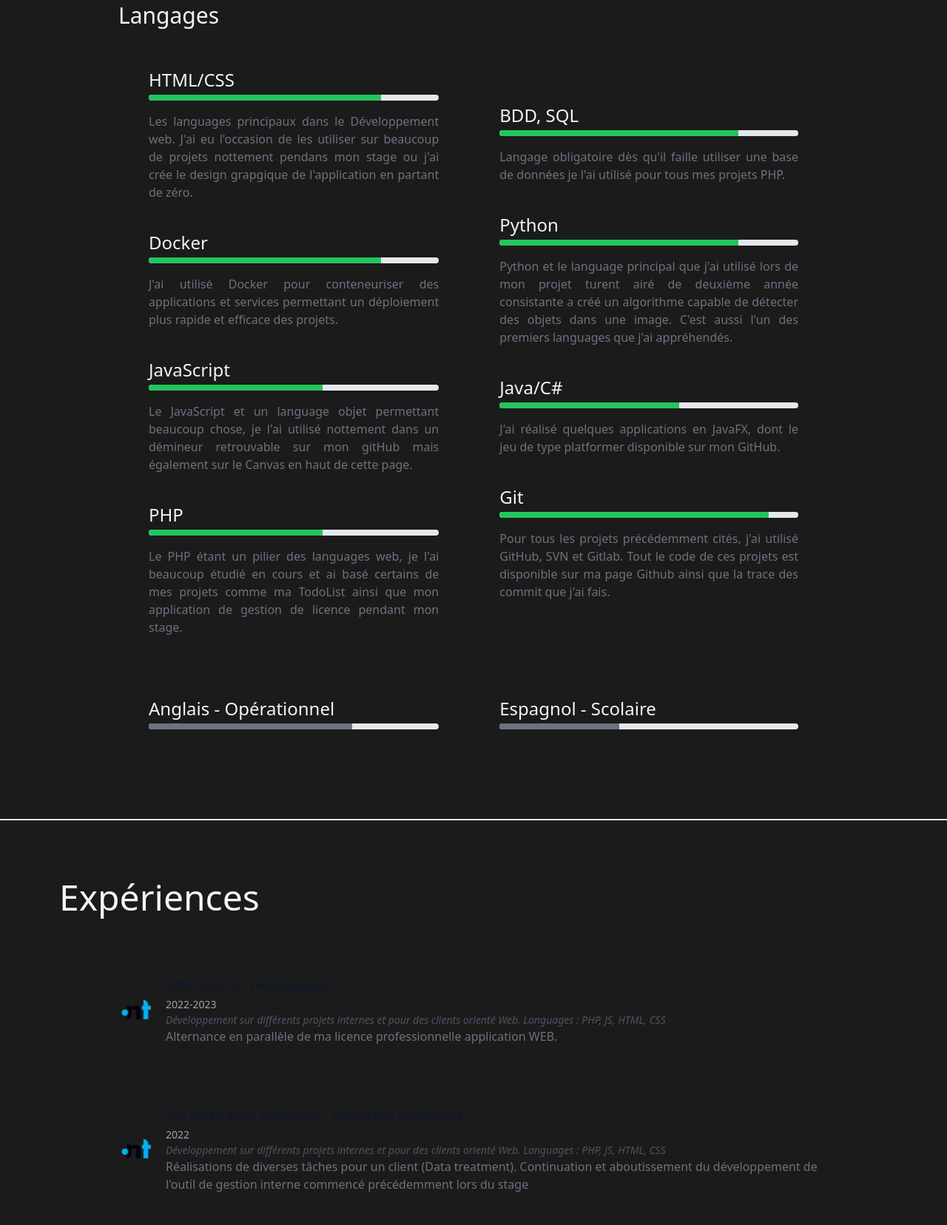
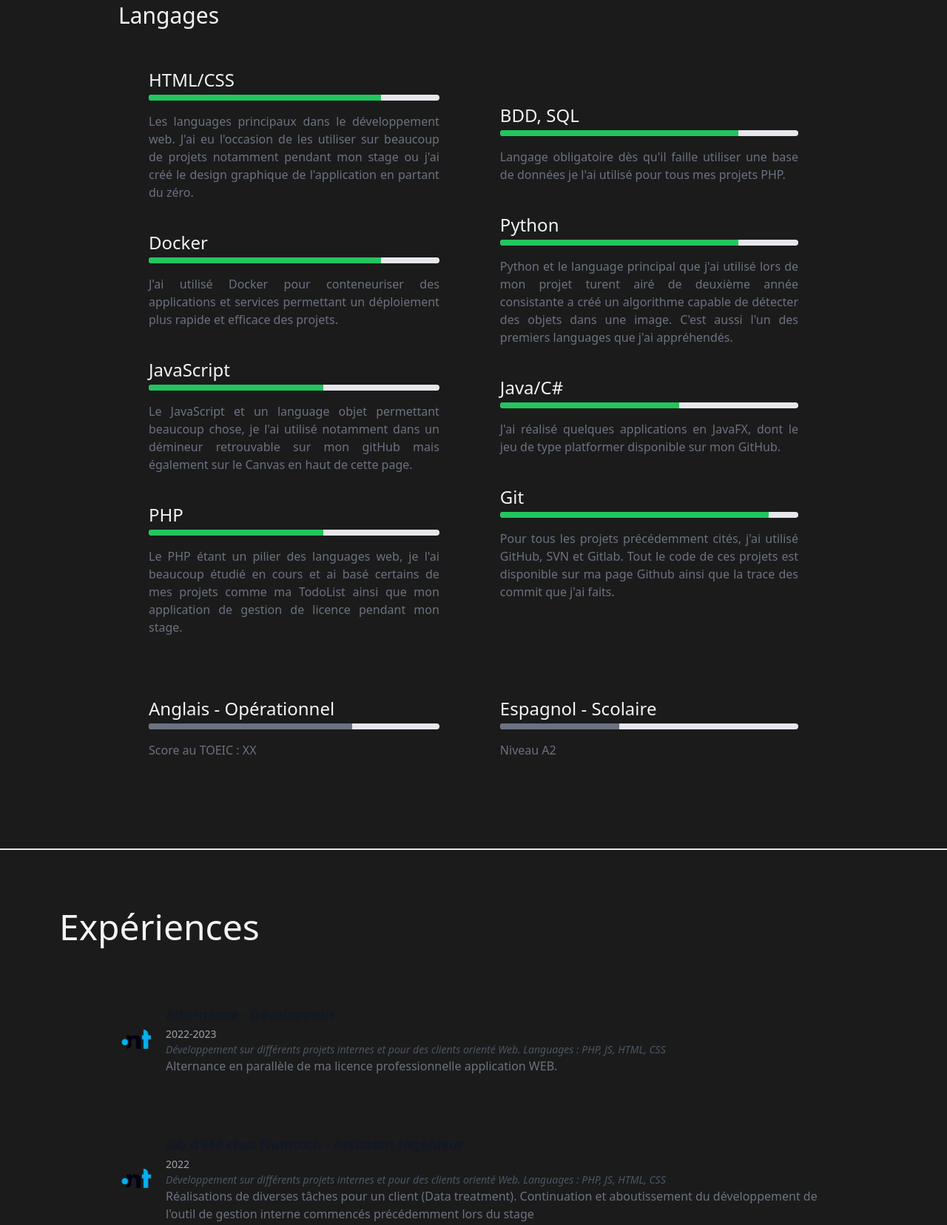
Before and after one commit to Jami-INF/Site-Portfolio, a website: page index.html in a window 1280 px wide. Shown: the part 1759-3415 px from the top of the page at 74% size. Drawn offline with Linux system fonts and the light colour scheme; a web font is replaced by a local one.

Commit message:
correction de quelques fautes d'orthographe

```diff
--- a/index.html
+++ b/index.html
@@ -123,7 +123,7 @@
                           </div>
                         </div>
                         <div class="curseur-1 curseurinfos-1" >
-                          <p class="text-justify font-normal text-gray-500 dark:text-gray-400">Les languages principaux dans le Développement web. J'ai eu l'occasion de les utiliser sur beaucoup de projets nottement pendans mon stage ou j'ai crée le design grapgique de l'application en partant de zéro.</p>
+                          <p class="text-justify font-normal text-gray-500 dark:text-gray-400">Les languages principaux dans le développement web. J'ai eu l'occasion de les utiliser sur beaucoup de projets notamment pendant mon stage ou j'ai créé le design graphique de l'application en partant du zéro.</p>
                         </div>
                       </div>
                     </div>
@@ -149,7 +149,7 @@
                           </div>
                         </div>
                         <div class="curseur-3 curseurinfos-3" >
-                          <p class="text-justify font-normal text-gray-500 dark:text-gray-400">Le JavaScript et un language objet permettant beaucoup chose, je l'ai utilisé nottement dans un démineur retrouvable sur mon gitHub mais également sur le Canvas en haut de cette page.</p>
+                          <p class="text-justify font-normal text-gray-500 dark:text-gray-400">Le JavaScript et un language objet permettant beaucoup chose, je l'ai utilisé notamment dans un démineur retrouvable sur mon gitHub mais également sur le Canvas en haut de cette page.</p>
                         </div>
                       </div>
                     </div>
@@ -218,7 +218,7 @@
                           </div>
                         </div>
                         <div class="curseur-8 curseurinfos-8" >
-                          <p class="text-justify font-normal text-gray-500 dark:text-gray-400">Pour tous les projets précédemment cités, j'ai utilisé GitHub, SVN et Gitlab. Tout le code de ces projets est disponible sur ma page Github ainsi que la trace des commit que j'ai fais.</p>
+                          <p class="text-justify font-normal text-gray-500 dark:text-gray-400">Pour tous les projets précédemment cités, j'ai utilisé GitHub, SVN et Gitlab. Tout le code de ces projets est disponible sur ma page Github ainsi que la trace des commit que j'ai faits.</p>
                         </div>
                       </div>
                     </div>
@@ -237,7 +237,7 @@
                           </div>
                         </div>
                         <div class="curseur-9 curseurinfos-9" >
-                          <!-- <p class="text-justify font-normal text-gray-500 dark:text-gray-400"></p> -->
+                          <p class="text-justify font-normal text-gray-500 dark:text-gray-400">Score au TOEIC : XX</p>
                         </div>
                       </div>
                     </div>
@@ -252,7 +252,7 @@
                           </div>
                         </div>
                         <div class="curseur-10 curseurinfos-10" >
-                          <!-- <p class="text-justify font-normal text-gray-500 dark:text-gray-400"></p> -->
+                          <p class="text-justify font-normal text-gray-500 dark:text-gray-400">Niveau A2</p>
                         </div>
                       </div>
                     </div>
@@ -304,7 +304,7 @@
                     <h3 class="text-lg font-semibold text-gray-900 dark:text-gray-100">Job d'été chez Numtech - Assistant Ingénieur</h3>
                     <time class="mb-1 text-sm font-normal leading-none text-gray-400 dark:text-gray-500">2022</time>
                     <p class="italic text-sm font-normal text-gray-600">Développement sur différents projets internes et pour des clients orienté Web. Languages : PHP, JS, HTML, CSS</p>
-                    <p class="text-base font-normal text-gray-500 dark:text-gray-400">Réalisations de diverses tâches pour un client (Data treatment). Continuation et aboutissement du développement de l'outil de gestion interne commencé précédemment lors du stage</p>
+                    <p class="text-base font-normal text-gray-500 dark:text-gray-400">Réalisations de diverses tâches pour un client (Data treatment). Continuation et aboutissement du développement de l'outil de gestion interne commencés précédemment lors du stage</p>
                   </div>
                 </div>
               </li>
@@ -335,7 +335,7 @@
                   <div class="ml-4">
                     <h3 class="text-lg font-semibold text-gray-900 dark:text-gray-100">Réparation de smartphones</h3>
                     <p class="italic text-sm font-normal text-gray-600">Réparation de smartphone pour moi, des amis et de la famille.</p>
-                    <p class="text-justify font-normal text-gray-500 dark:text-gray-400">La réparation d'appareils électroniques m'intéresse depuis mon enfance ou mon père ma transmise cette passion du bricolage qui m'est resté. Depuis, je répare tout type d'objet électronique mais plus particulièrement des smartphones. Ce hobby requière une grande dextérité, beaucoup de concentration et de précision.</p>
+                    <p class="text-justify font-normal text-gray-500 dark:text-gray-400">La réparation d'appareils électroniques m'intéresse depuis mon enfance ou mon père ma transmis cette passion du bricolage qui m'est resté. Depuis, je répare tout type d'objet électronique mais plus particulièrement des smartphones. Ce hobby requière une grande dextérité, beaucoup de concentration et de précision.</p>
                   </div>
                 </div>
               </li>
@@ -347,7 +347,7 @@
                   <div class="ml-4">
                     <h3 class="text-lg font-semibold text-gray-900 dark:text-gray-100">Mécanique automobile</h3>
                     <p class="italic text-sm font-normal text-gray-600">Entretiens, réparation de voitures</p>
-                    <p class="text-justify font-normal text-gray-500 dark:text-gray-400">Étant un grand fan d'automobile et étant assez manuel, j'ai appris par moi même a l'aide d'internet a faire l'entretiens de ma voiture personnel ainsi que celle de mes parents. Cette passion prends beaucoup de temps mais et très gratifiante. Dernièrement, j'ai par exemple aidé un ami à installer un système de radar de recul sur sa voiture.</p>
+                    <p class="text-justify font-normal text-gray-500 dark:text-gray-400">Étant un grand fan d'automobile et étant assez manuel, j'ai appris par moi-même à l'aide d'internet à faire l'entretien de ma voiture personnelle ainsi que celle de mes parents. Cette passion prend beaucoup de temps mais et très gratifiante. Dernièrement, j'ai par exemple aidé un ami à installer un système de radar de recul sur sa voiture.</p>
                   </div>
                 </div>
               </li>
```
